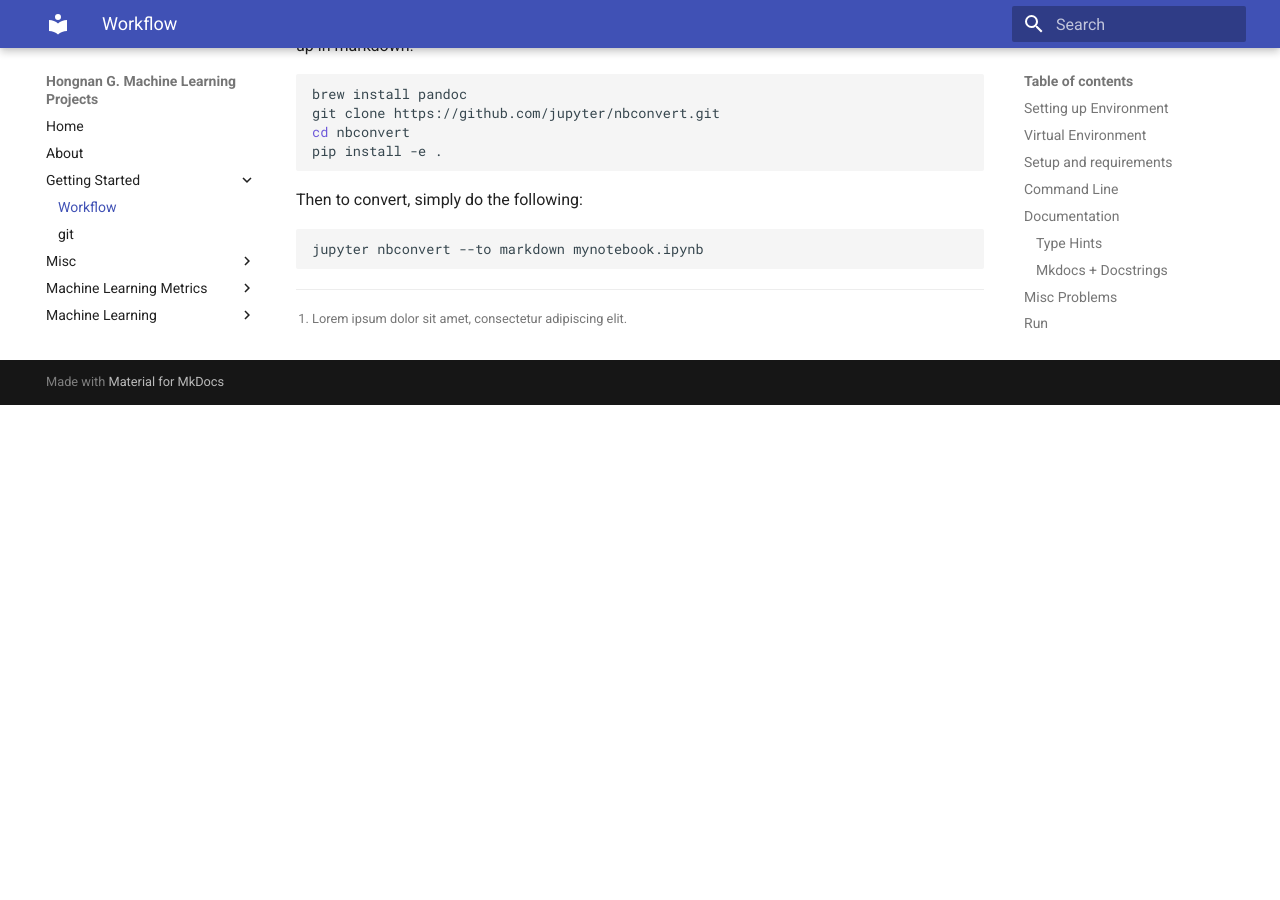
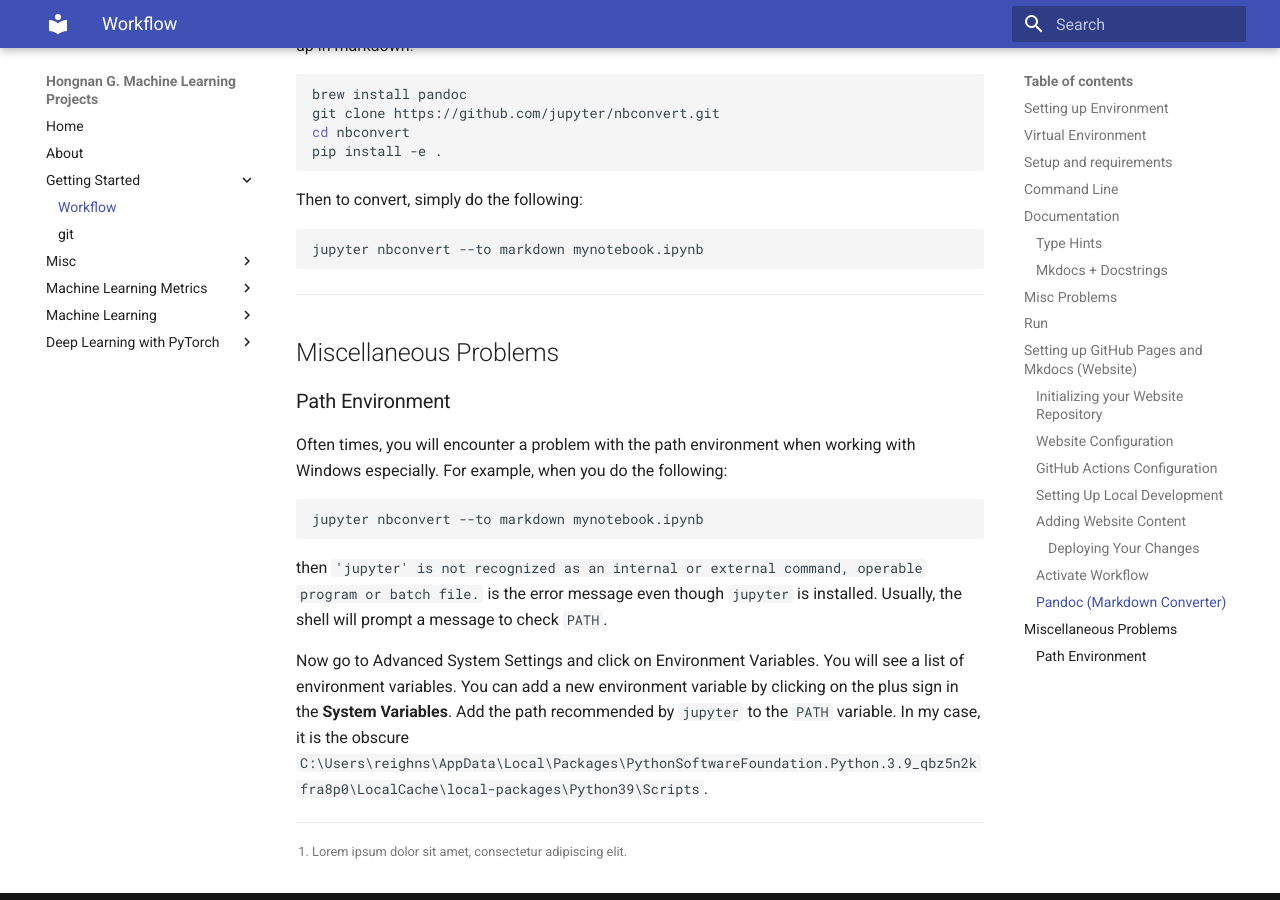
Before and after one commit to ghnreigns/reighns-ml-website, an MkDocs documentation site: the page built from docs/getting_started.md, in a window 1280 px wide and 900 px high, scrolled down 7650 px. Built offline with MkDocs 1.6.1 and Material for MkDocs 9.7.7, drawn with Linux system fonts in a browser that asks for light colours; before the commit the page ends 8055 px from its top, so only the background shows below that.

Commit message:
Added how to resolve `Path Environment` issues by setting the `PATH` environment variable in getting_started.md.

````diff
--- a/docs/getting_started.md
+++ b/docs/getting_started.md
@@ -347,3 +347,19 @@
 ```bash
 jupyter nbconvert --to markdown mynotebook.ipynb
 ```
+
+---
+
+## Miscellaneous Problems
+
+### Path Environment
+
+Often times, you will encounter a problem with the path environment when working with Windows especially. For example, when you do the following:
+
+```bash
+jupyter nbconvert --to markdown mynotebook.ipynb
+```
+
+then `'jupyter' is not recognized as an internal or external command, operable program or batch file.` is the error message even though `jupyter` is installed. Usually, the shell will prompt a message to check `PATH`.
+
+Now go to Advanced System Settings and click on Environment Variables. You will see a list of environment variables. You can add a new environment variable by clicking on the plus sign in the **System Variables**. Add the path recommended by `jupyter` to the `PATH` variable. In my case, it is the obscure `C:\Users\reighns\AppData\Local\Packages\PythonSoftwareFoundation.Python.3.9_qbz5n2kfra8p0\LocalCache\local-packages\Python39\Scripts`.
````
